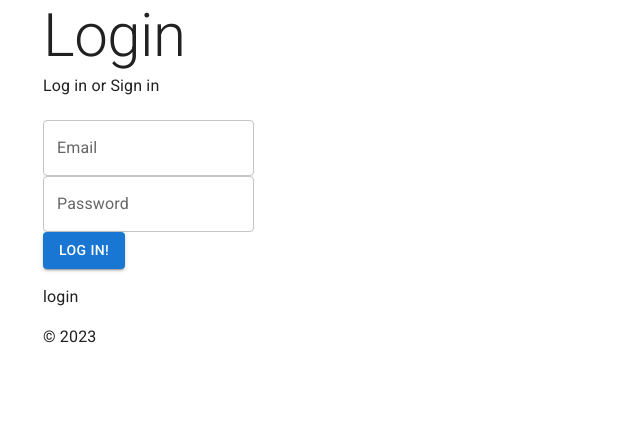
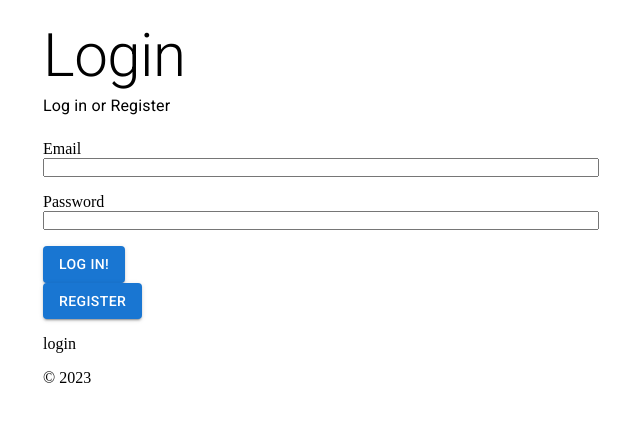
Before and after one commit to ifspcodelab/codeodyssey-frontend, a React (Vite) app: page /login in a window 1280 px wide. Shown: the top 422 px of the page, without its empty margins (321-961 px from the left). Built offline with nearby package versions, Linux system fonts and the light colour scheme.

Commit message:
feat: field validation

```diff
--- a/package.json
+++ b/package.json
@@ -16,6 +16,7 @@
     "@hookform/resolvers": "^3.1.1",
     "@mui/icons-material": "^5.14.0",
     "@mui/material": "^5.14.0",
+    "axios": "^1.4.0",
     "i18next": "^23.2.10",
     "i18next-browser-languagedetector": "^7.1.0",
     "localforage": "^1.10.0",
--- a/src/locales/en/translation.json
+++ b/src/locales/en/translation.json
@@ -27,5 +27,21 @@
     "string_min": "This field should be bigger than ${min}.",
     "number_max": "This field should be smaller than ${max}.",
     "number_min": "This field should be bigger than ${min}."
-  }
+  },
+  "login": {
+    "title": "Login",
+    "text": "Sign in or Register",
+    "form": {
+      "email": "Email",
+      "password": "Password",
+      "login": "Login",
+      "submit": "Submit",
+      "validation": {
+        "password": {
+          "number": "Password must have at least one digit",
+          "lowercase": "Password must have at least one lowercase letter",
+          "uppercase": "Password must have at least one uppercase letter",
+          "special": "Password must have at least one special character"
+        }
+      }}}
 }
--- a/src/main.tsx
+++ b/src/main.tsx
@@ -8,6 +8,7 @@ import PrivacyPolicy from "./pages/PrivacyPolicy";
 import Contact from "./pages/Contact";
 import './locales/i18n.ts'
 import Login from './pages/Login/index.tsx';
+
 
 const router = createBrowserRouter([
     {
--- a/src/pages/Login/index.tsx
+++ b/src/pages/Login/index.tsx
@@ -1,40 +1,131 @@
-
-import * as React from 'react';
-import CssBaseline from '@mui/material/CssBaseline';
-import Container from '@mui/material/Container';
-import TextField from '@mui/material/TextField';
-import Button from '@mui/material/Button';
-
+import Container from "@mui/material/Container";
+import TextField from "@mui/material/TextField";
+import "./style.css";
+import Button from "@mui/material/Button";
+import * as yup from "yup";
+import { yupResolver } from "@hookform/resolvers/yup";
+import { useTranslation } from "react-i18next";
+import i18n from "../../locales/i18n";
+import axios from "axios";
+import { useForm } from "react-hook-form";
+import { useNavigate } from "react-router-dom";
 import PageHeader from "../../components/PageHeader";
 import PageFooter from "../../components/PageFooter";
+import { useEffect, useState } from "react";
 
+interface UserRequest {
+  email: string;
+  password: string;
+}
 
+export const schema = yup
+  .object({
+    email: yup.string().required().email().max(350),
+    password: yup
+      .string()
+      .required()
+      .min(8)
+      .max(64)
+      .matches(/\d+/, i18n.t("login.form.validation.password.number"))
+      .matches(/[a-z]+/, i18n.t("login.form.validation.password.lowercase"))
+      .matches(/[A-Z]+/, i18n.t("login.form.validation.password.uppercase"))
+      .matches(/[\W_]+/, i18n.t("login.form.validation.password.special")),
+  })
+  .required();
 
 function Login() {
-    return (
-        <React.Fragment>
-        <CssBaseline />
-        <Container maxWidth="sm">
-        <PageHeader title={('Login')} text={('Log in or Sign in')} />
+  const { t } = useTranslation();
+  const {
+    register,
+    handleSubmit,
+    formState: { errors },
+    setValue,
+  } = useForm({ resolver: yupResolver(schema) });
+  const navigate = useNavigate();
 
-        <div>
-        <TextField id="outlined-basic" label="Email" variant="outlined" />
+  const [loginError, setLoginError] = useState<string | null>(null);
+
+  const onSubmit = (data: UserRequest) => {
+    const storedEmail = localStorage.getItem("email");
+    const storedPassword = localStorage.getItem("password");
+
+    if (storedEmail === data.email && storedPassword === data.password) {
+      void loginUser(data)
+        .then(() => navigate("/?"))
+        .catch((error) => {
+          setLoginError("Invalid credentials. Please try again."); // Update the error state with the error message
+        });
+    } else {
+      setLoginError("Invalid credentials. Please try again."); // Update the error state with the error message
+    }
+  };
+  //const BASE_URL: string = import.meta.env.VITE_BASE_URL;
+  //base_url vai ser usado na production
+  const loginUser = async (data: UserRequest) => {
+    return await axios.post(BASE_URL + "/login", {
+      email: data.email,
+      password: data.password,
+    });
+  };
+
+  useEffect(() => {
+    const storedEmail = localStorage.getItem("email");
+    const storedPassword = localStorage.getItem("password");
+
+    if (storedEmail && storedPassword) {
+      setValue("email", storedEmail);
+      setValue("password", storedPassword);
+    }
+  }, [setValue]);
+
+  const handleLogin = () => {
+    return navigate("/courses");
+  };
+  const handleRegister = () => {
+    return navigate("/registration");
+  };
+
+  return (
+    <Container maxWidth="sm" className="formContainer">
+      <PageHeader title={"Login"} text={"Log in or Register"} />
+      <form onSubmit={handleSubmit(onSubmit)}>
+        <div className="formInput">
+          <label id="email" htmlFor={"email"}>
+            {t("Email")}
+          </label>
+          <input
+            aria-labelledby="email"
+            type="text"
+            {...register("email", { required: true })}
+          />
+          <p>{errors.email?.message}</p>
+        </div>
+        <div className="formInput">
+          <label id="password" htmlFor={"password"}>
+            {t("Password")}
+          </label>
+          <input
+            aria-labelledby="password"
+            type="password"
+            {...register("password", { required: true })}
+          />
+          <p>{errors.password?.message}</p>
         </div>
         <div>
-        <TextField
-          id="outlined-password-input"
-          label="Password"
-          type="password"
-          autoComplete="current-password"
-        />
+          <Button type="submit" variant="contained">
+            Log In!
+          </Button>
         </div>
+{loginError && <p className="error">{loginError}</p>}
         <div>
-        <Button variant="contained">Log In!</Button>
+          <Button variant="contained" onClick={handleRegister}>
+            Register
+          </Button>
         </div>
-        <PageFooter text={('login')} />
-        </Container>
-      </React.Fragment>
-    );
+      </form>
+      <PageFooter text={"login"} />
+    </Container>
+  );
 }
 
-export default Login
+export default Login;
--- /dev/null
+++ b/src/pages/Login/style.css
@@ -0,0 +1,46 @@
+.formContainer {
+    width: 400px;
+    margin: 20px auto;
+    height: 200px;
+}
+
+form input {
+    width: 100%;
+    padding: 0;
+}
+
+.formInput * {
+    display: block;
+}
+
+.formInput p {
+    color: #FF0000;
+}
+
+.checkbox {
+    display: block;
+    align-items: center;
+    margin: 10px auto;
+    width: 100%;
+}
+
+.checkbox input {
+    margin-right: 10px;
+    width: 15px;
+    aspect-ratio: 1;
+}
+
+.checkbox p {
+    color: #FF0000;
+}
+
+#buttons {
+    display: flex;
+    justify-content: space-between;
+}
+
+#footer {
+    display: flex;
+    left: 50%;
+    background-color: aqua;
+}
```
Also changed, not shown: 1 other file (tests, documents, lock files or other folders).
